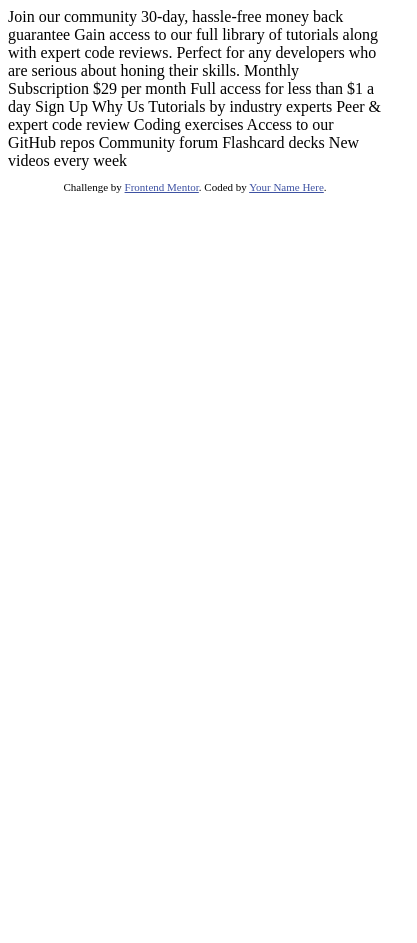
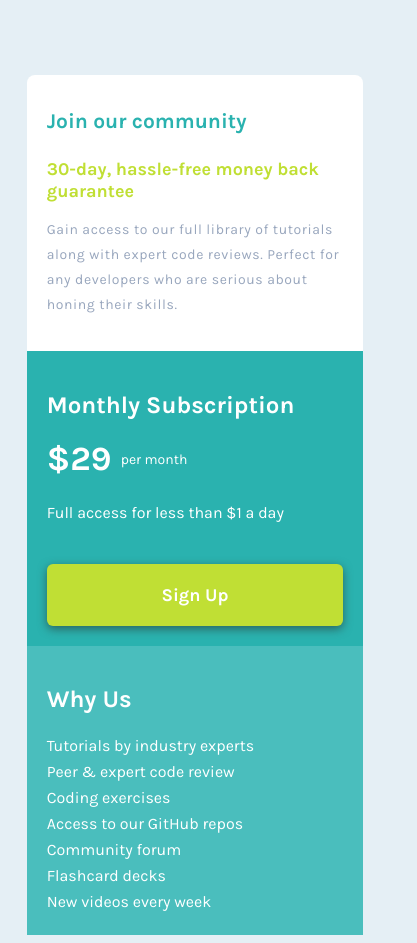
Before and after one commit to elshaw82/single-price-grid-component-master, a plain HTML site: page index.html in a window 390 px wide. Shown: the whole page, 417 px wide, since content can reach past the window. Before the commit the page ends 844 px from the top, so only its background shows below. Drawn offline with Linux system fonts and the light colour scheme.

Commit message:
Complete
Added styles for desktop and mobile

```diff
--- a/index.html
+++ b/index.html
@@ -5,46 +5,46 @@
   <meta name="viewport" content="width=device-width, initial-scale=1.0"> <!-- displays site properly based on user's device -->
 
   <link rel="icon" type="image/png" sizes="32x32" href="./images/favicon-32x32.png">
-
+   <link rel="stylesheet" type="text/css" href="/style.css">
   <title>Frontend Mentor | Single Price Grid Component</title>
 
-  <!-- Feel free to remove these styles or customise in your own stylesheet 👍 -->
-  <style>
-    .attribution { font-size: 11px; text-align: center; }
-    .attribution a { color: hsl(228, 45%, 44%); }
-  </style>
 </head>
 <body>
-  Join our community
+  <div id="container">
 
-  30-day, hassle-free money back guarantee
+  <div class="top">
+  <h1>Join our community</h1>
 
-  Gain access to our full library of tutorials along with expert code reviews.
-  Perfect for any developers who are serious about honing their skills.
+ <h2>30-day, hassle-free money back guarantee</h2>
 
-  Monthly Subscription
+ <p> Gain access to our full library of tutorials along with expert code reviews.
+  Perfect for any developers who are serious about honing their skills.</p>
+    </div>
 
-  &dollar;29 per month
+   <div class=bottom>
+ <div class="left"><h2>Monthly Subscription</h2>
 
-  Full access for less than &dollar;1 a day
+  <span>&dollar;29</span> <div class="price">per month</div>
 
-  Sign Up
+ <p> Full access for less than &dollar;1 a day</p>
 
-  Why Us
+ <div class="button"> Sign Up</div>
+ </div>
 
-  Tutorials by industry experts
-  Peer &amp; expert code review
-  Coding exercises
-  Access to our GitHub repos
-  Community forum
-  Flashcard decks
-  New videos every week
+ <div class="right">
+  <h2>Why Us</h2>
 
-  <footer>
-    <p class="attribution">
-      Challenge by <a href="https://www.frontendmentor.io?ref=challenge" target="_blank">Frontend Mentor</a>.
-      Coded by <a href="#">Your Name Here</a>.
-    </p>
-  </footer>
+  <ul>
+    <li>Tutorials by industry experts</li>
+    <li>Peer &amp; expert code review</li>
+    <li>Coding exercises</li>
+    <li>Access to our GitHub repos</li>
+    <li>Community forum</li>
+    <li>Flashcard decks</li>
+    <li>New videos every week</li>
+</ul>
+</div>
+</div>
+</div>
 </body>
 </html>
--- /dev/null
+++ b/style.css
@@ -0,0 +1,167 @@
+@import url('https://fonts.googleapis.com/css2?family=Karla:wght@400;700&display=swap');
+
+:root {
+    --Cyan: hsl(179, 62%, 43%);
+    --Bright-Yellow: hsl(71, 73%, 54%);
+    --Light-Gray: hsl(204, 43%, 93%);
+    --Grayish-Blue: hsl(218, 22%, 67%);
+}
+
+* {
+    box-sizing: border-box;
+}
+
+body {
+    font-family: 'Karla', sans-serif;
+    background-color: var(--Light-Gray);
+}
+
+#container {
+        border-top-left-radius: 10px;
+        width:50%;
+        margin:auto;
+        margin-top:8%;
+        border:none;
+}
+
+.top {
+    background-color: #ffffff;
+    width:100%;
+    padding: 40px;
+    border-top-left-radius: 8px;
+    border-top-right-radius: 8px;
+}
+
+.top > h1 {
+    color:var(--Cyan);
+}
+
+.top > h2 {
+    color:var(--Bright-Yellow);
+}
+
+.top > p {
+color:var(--Grayish-Blue);
+}
+
+.bottom {
+    display:flex;
+    flex-direction: row;
+
+
+}
+
+.left {
+   background-color: var(--Cyan);
+   width:50%;
+   padding: 20px 35px 45px 35px;
+   color:#ffffff;
+   border-bottom-left-radius: 8px;
+
+}
+
+.left > span {
+    font-size:34px;
+    font-weight:700;
+}
+
+.price {
+    position: relative;
+    left:74px;
+    bottom:28px;
+    font-size:14px;
+    font-weight: 400;
+
+}
+
+.left > p {
+    padding-bottom:35px;
+    line-height: 1px;
+}
+
+.button {
+    background-color: var(--Bright-Yellow);
+    padding:20px;
+    text-align: center;
+    border-radius: 6px;
+    font-size:18px;
+    color:#ffffff;
+    font-weight: bold;
+    box-shadow: 0px 3px 10px #2b645f;
+    cursor: pointer;
+
+}
+
+.button:hover {
+    background-color: var(--Bright-Yellow);
+    box-shadow: none;
+    cursor: pointer;
+}
+
+.right {
+    background-color: #4abebd;
+    width:50%;
+    border-bottom-right-radius: 8px;
+    padding: 20px 35px 45px 35px;
+    color:#ffffff;
+}
+
+.right > ul {
+    font-weight:400;
+    width:55%;
+    line-height: 26px;
+    list-style-type: none;
+    padding:0;
+    margin:0;
+}
+
+/* mobile styles */
+
+@media only screen and (max-width: 600px) {
+    #container {
+        min-width:90%;
+        margin-top:20%;
+    }
+
+    .top{
+        padding: 20px;
+    }
+
+
+    .top > h1 {
+        font-size: 21px;
+        padding-bottom: 10px;
+    }
+
+    .top > h2 {
+        font-size:18px;
+    }
+
+    .top > p {
+        line-height: 25px;
+        font-size:14px;
+        letter-spacing: 0.6px;
+    }
+
+    .bottom {
+        flex-direction: column;
+    }
+
+    .left {
+        width: 100%;
+        padding:20px;
+        border-radius: none;
+        border-bottom-left-radius: 0px;
+    }
+
+    .right {
+        width:100%;
+        padding: 20px;
+        border-bottom-right-radius: 0px;
+    }
+
+    .right > ul {
+        width: 100%;
+    }
+
+}
```
